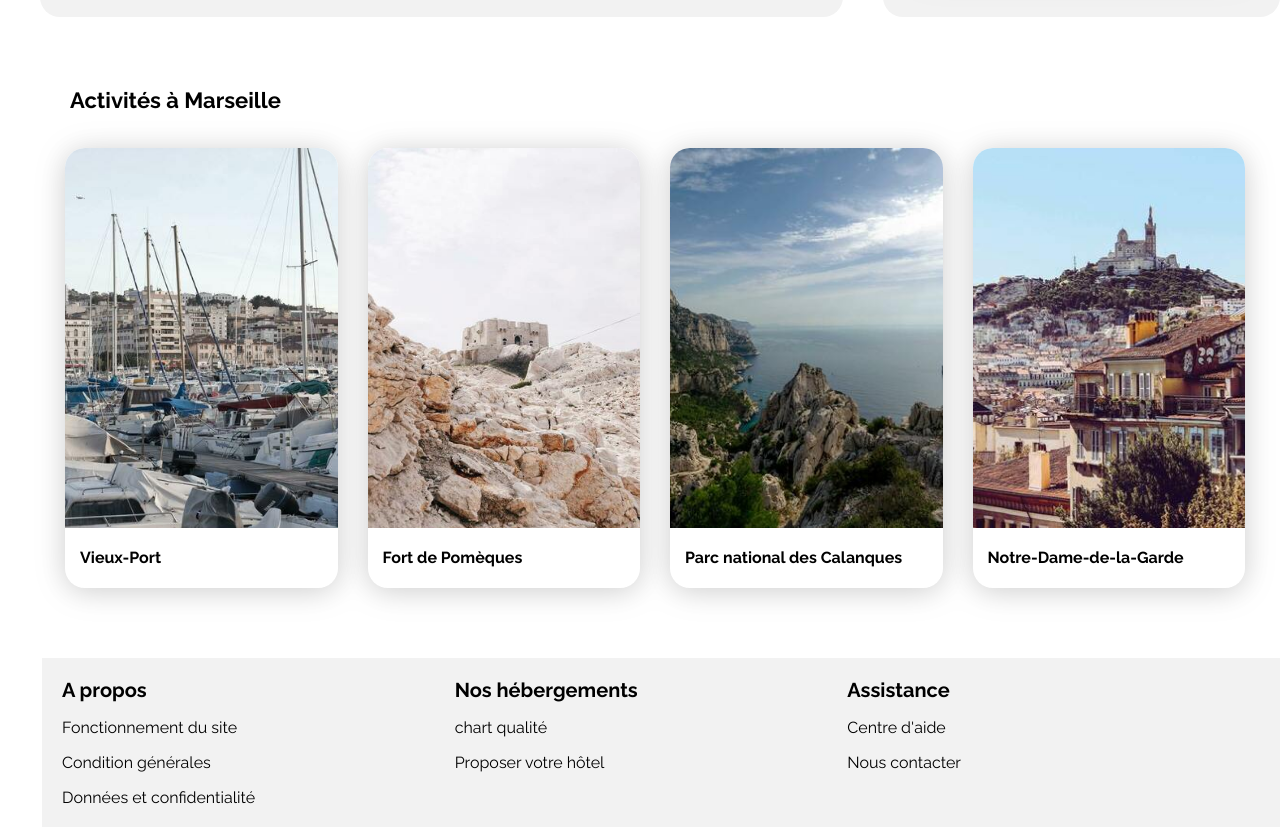
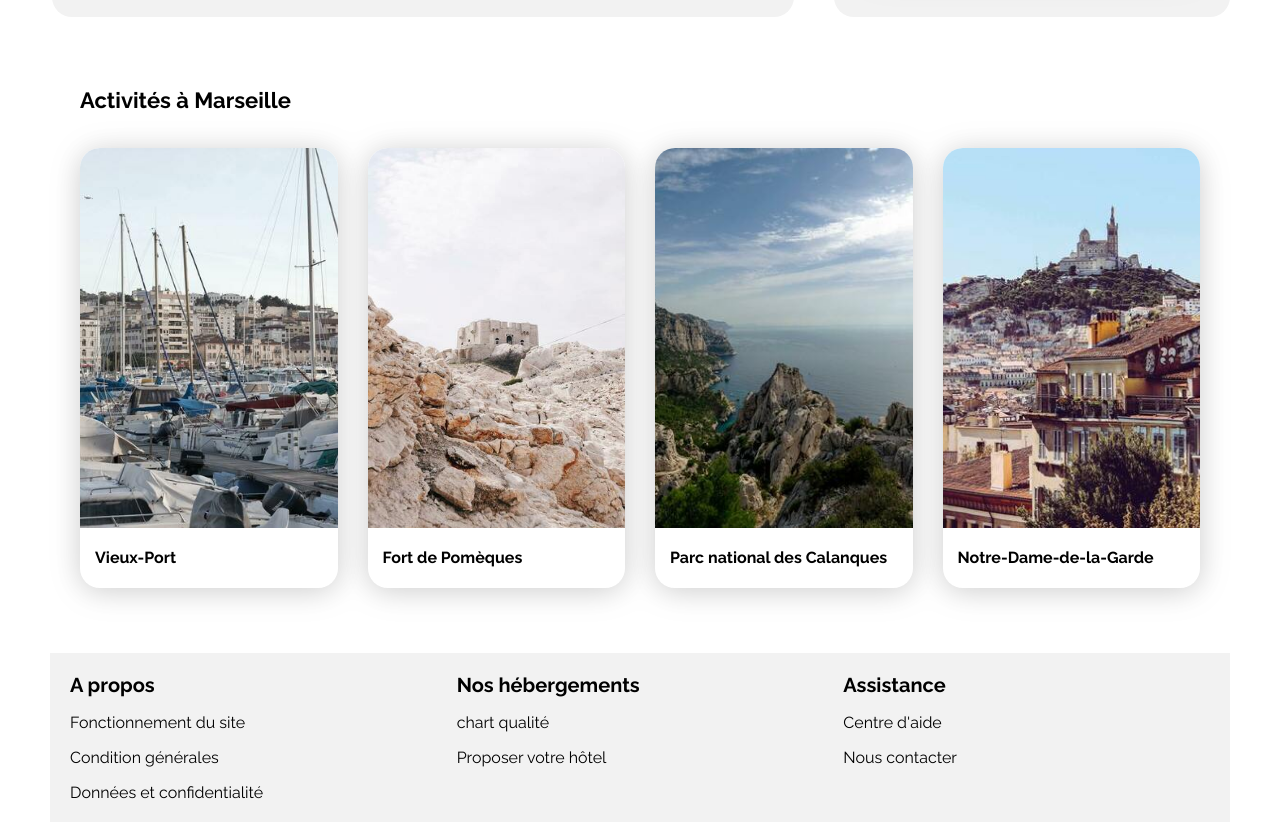
Before and after one commit to Desthy33/Booki2, a plain HTML site: page index.html in a window 1280 px wide. Shown: the part 1058-1885 px from the top of the page. Drawn offline with Linux system fonts and the light colour scheme.

Commit message:
submitted version

```diff
--- a/css/style.css
+++ b/css/style.css
@@ -11,7 +11,8 @@
 }
 
 header {
-    padding: 0 30px 0 40px;
+padding-right: 50px;
+padding-left: 50px;
 }
 
 body {
@@ -19,7 +20,6 @@ body {
     min-width: 1025px;
     margin: auto;
 }
-
 
 h1 {
     font-size: 22px;
@@ -47,7 +47,6 @@ a {
 }
 
 /****** Header ***********/
-
 .header-container {
     display: flex;
     justify-content: space-between;
@@ -121,8 +120,6 @@ button {
 }
 
 /****** formulaire ***********/
-
-
 form {
     display: flex;
     width: fit-content;
@@ -173,7 +170,6 @@ input {
 }
 
 /****** filtres ***********/
-
 .filter {
     display: flex;
     justify-content: flex-start;
@@ -231,7 +227,6 @@ font-size: 17px;
 }
 
 /****** Cartes et sections ***********/
-
 .section-title {
     margin: 0;
     font-size: 22px;
@@ -274,8 +269,9 @@ font-size: 17px;
 /****** Hebergements And Populaires ***********/
 .hebergements-and-populaires {
     display: flex;
+    width: calc(100% - 62px);
     gap: 40px;
-    padding: 0%;
+    padding-left: 12px;
 }
 
 .hebergements-and-populaires section {
@@ -288,7 +284,7 @@ font-size: 17px;
 
 /****** Hebergements ***********/
 .hebergements {
-    width: 65%;
+    width: 62%;
     height: fit-content;
 }
 
@@ -339,7 +335,7 @@ font-size: 17px;
 
 /****** Populaires ***********/
 .populaires {
-    width: 32%;
+    width: 33%;
 }
 
 .populaires-title {
@@ -383,25 +379,22 @@ font-size: 17px;
     margin-bottom: 5px;
 }
 
-/****** activites ***********/
+/****** Activités ***********/
 .activites  {
-    margin-left: 50px;
-    margin-right: 50px;
+    margin-left: 80px;
+    margin-right: 80px;
 }
 
 .activites-title {
-    margin: 0;
+    margin: 35px 0;
     font-size: 22px;
-    padding-left: 20px;
 }
 
 .activites-cards{
     display: flex;
-    width: 100%;
+    justify-content: space-between;
     height: 440px;
-    gap: 30px;
     filter: drop-shadow(0px 3px 15px rgba(0, 0, 0, 0.1));
-    padding: 35px 15px ;
 }
 
 .activites-cards img {
@@ -423,20 +416,18 @@ font-size: 17px;
     padding-left: 15px;
 }
 
-
 /****** Footer ***********/
-
 footer{
     background-color: var(--main-bg-color);
-    margin-left: 42px ;
+    margin: 65px 50px 0 50px;
 }
 
-.footer-section {
+footer .bloc {
     display: flex;
 }
 
 footer .txt {
-    width: calc( (100% - 60px) / 3 );
+    width: calc( (100% - 20px) / 3 );
     box-sizing: border-box;
     margin: 0;
     padding: 20px;
@@ -445,8 +436,6 @@ footer .txt {
 footer h2{
     margin: 0;
 }
-
-
 
 /* Le code ci-dessous correspond à la version responsive uniquement */
 
--- a/index.html
+++ b/index.html
@@ -174,7 +174,7 @@
                     </div>
                 </div>
             </section>
-        <!--***Section populaires***-->
+        <!--***section populaires***-->
             <section class="populaires">
                 <div class="populaires-title">
                     <h2 class="section-title">Les plus populaires</h2>
@@ -290,8 +290,8 @@
             </div>
         </section>
     </main>
-    <footer class="spacing-35">
-        <div class="footer-section">
+    <footer>
+        <div class="bloc">
             <div class="txt">
                 <a href="#"><h2>A propos</h2></a>
                 <a href="#"><p>Fonctionnement du site</p></a>
```
